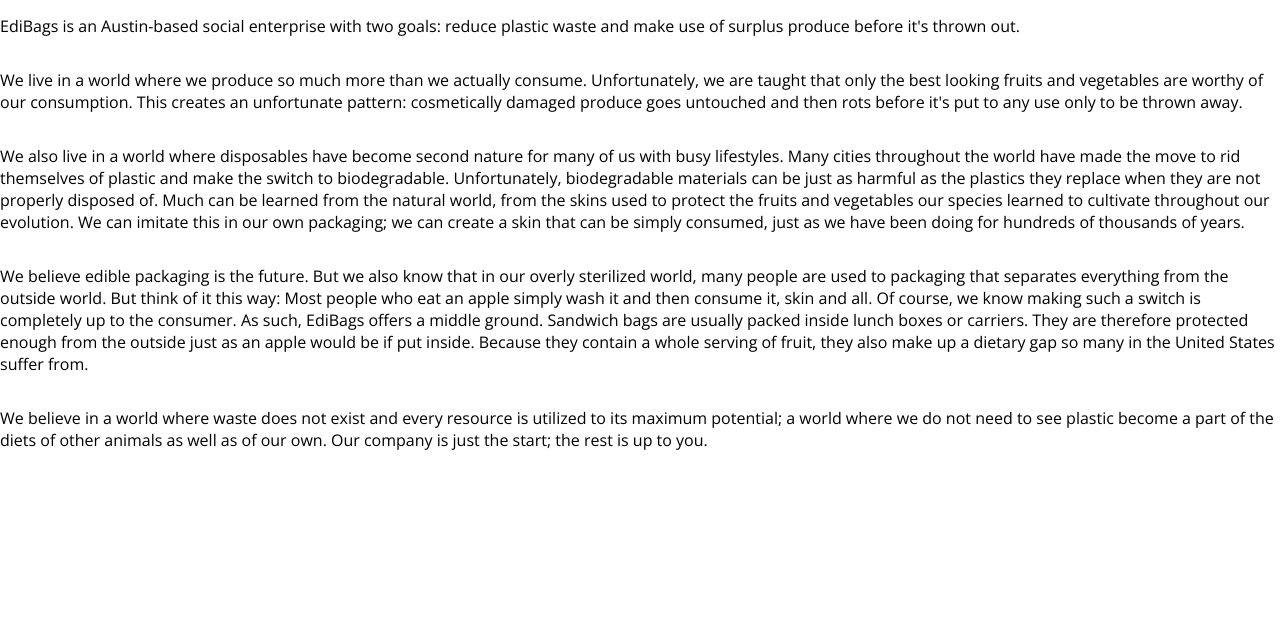
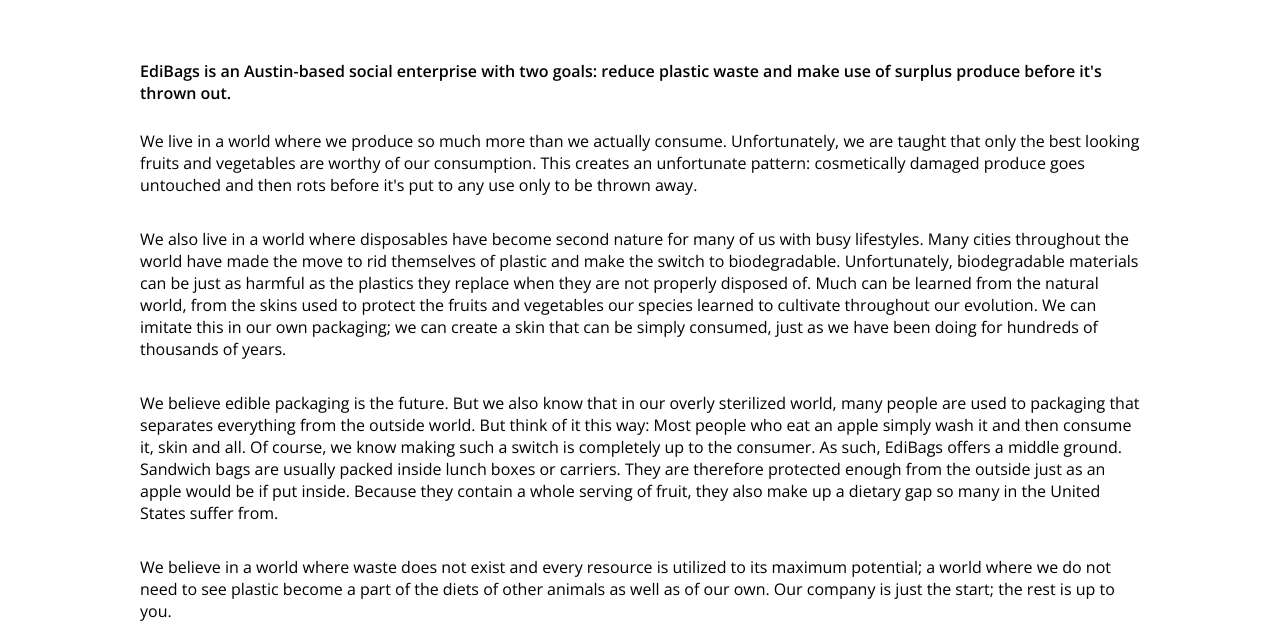
Before and after one commit to sherley91/edibags, a PHP site: page /about.html in a window 1280 px wide. Shown: the part 251-889 px from the top of the page. Before the commit the page ends 701 px from the top, so only its background shows below. Run offline with PHP 8.4, Linux system fonts and the light colour scheme; some web fonts are replaced.

Commit message:
modified about

```diff
--- a/about.html
+++ b/about.html
@@ -2,7 +2,7 @@
 <html>
 	<head>
 		<link href='http://fonts.googleapis.com/css?family=Reenie+Beanie|Open+Sans:300italic,400,600,700,800,300|Shadows+Into+Light+Two|Nothing+You+Could+Do' rel='stylesheet' type='text/css'>
-		<link href='/dhf_quintas_diary_demo/DHF_Quintas_Diary.otf' rel='stylesheet' type='text/css'>
+		<!-- <link href='/dhf_quintas_diary_demo/DHF_Quintas_Diary.otf' rel='stylesheet' type='text/css'> -->
 
 		<link href='http://fonts.googleapis.com/css?family=Roboto:500,900,100,300,700,400' rel='stylesheet' type='text/css'>
 		<link rel="stylesheet" type="text/css" href="style.css">
@@ -10,16 +10,48 @@
 
 	<style>
 
+		.about-wrapper {
+			width: 100%;
+		}
+
 		.about{
 			display: block;
+			max-width: 1000px;
+			margin-left: auto;
+			margin-right: auto;
+			margin-top: 50px;
+			/*background-color: #BBD656;*/
 		}
 
 		.about p{
 			display: inline-block;
 			font-size: 1em;
-			/*padding: 80px;*/
-			margin-left: auto;
-			margin-right: auto;
+
+		}
+
+		.about h1{
+			display: inline-block;
+			font-weight: 600;
+			font-size: 1em;
+			/*text-align: center;*/
+			/*padding-left: 30px;
+			padding-right: 30px;*/
+		}
+
+		.team-wrapper{
+			width: 100%;
+		}
+
+		.team{
+			display: table;
+		}
+
+		.team-img-sarah{
+			display: table-cell;
+		}
+
+		.team-img-amiga{
+			display: table-cell;
 		}
 
 	</style>
@@ -42,16 +74,17 @@
 
 		<div class="banner-wrapper">
 			<div class="banner">
-				<span> About </span>
+				<span> About Us </span>
 			</div>
 			<div class="banner-overlay"></div>
 		</div>
 		<!-- <div class="banner-overlay"></div> -->
-
+		<div class="about-wrapper">
 			<div class="about">
-			<p>
-				EdiBags is an Austin-based social enterprise with two goals: reduce plastic waste and make use of surplus produce before it's thrown out.
-			</p>
+				<h1>
+					EdiBags is an Austin-based social enterprise with two goals:
+					reduce plastic waste and make use of surplus produce before it's thrown out.
+				</h1>
 
 				<p>
 					We live in a world where we produce so much more than we actually consume. Unfortunately, we are taught that only the best looking fruits and vegetables are worthy of our consumption. This creates an unfortunate pattern: cosmetically damaged produce goes untouched and then rots before it's put to any use only to be thrown away.
@@ -70,6 +103,7 @@
 					We believe in a world where waste does not exist and every resource is utilized to its maximum potential; a world where we do not need to see plastic become a part of the diets of other animals as well as of our own.  Our company is just the start; the rest is up to you.
 				</p>
 			</div>
+		</div>
 
 	</body>
 </html>
--- a/contact.html
+++ b/contact.html
@@ -2,7 +2,7 @@
 <html>
 	<head>
 		<link href='http://fonts.googleapis.com/css?family=Reenie+Beanie|Open+Sans:300italic,400,600,700,800,300|Shadows+Into+Light+Two|Nothing+You+Could+Do' rel='stylesheet' type='text/css'>
-		<link href='/dhf_quintas_diary_demo/DHF_Quintas_Diary.otf' rel='stylesheet' type='text/css'>
+		<!-- <link href='/dhf_quintas_diary_demo/DHF_Quintas_Diary.otf' rel='stylesheet' type='text/css'> -->
 
 		<link href='http://fonts.googleapis.com/css?family=Roboto:500,900,100,300,700,400' rel='stylesheet' type='text/css'>
 		<link rel="stylesheet" type="text/css" href="style.css">
--- a/specs.html
+++ b/specs.html
@@ -2,7 +2,7 @@
 <html>
 	<head>
 		<link href='http://fonts.googleapis.com/css?family=Reenie+Beanie|Open+Sans:300italic,400,600,700,800,300|Shadows+Into+Light+Two|Nothing+You+Could+Do' rel='stylesheet' type='text/css'>
-		<link href='/dhf_quintas_diary_demo/DHF_Quintas_Diary.otf' rel='stylesheet' type='text/css'>
+		<!-- <link href='/dhf_quintas_diary_demo/DHF_Quintas_Diary.otf' rel='stylesheet' type='text/css'> -->
 
 		<link href='http://fonts.googleapis.com/css?family=Roboto:500,900,100,300,700,400' rel='stylesheet' type='text/css'>
 		<link rel="stylesheet" type="text/css" href="style.css">
--- a/style.css
+++ b/style.css
@@ -1,5 +1,3 @@
-
-
 		html{
 			margin: 0;
 			padding: 0;
@@ -135,3 +133,26 @@
 			font-size: 3.8em;
 			text-shadow: 1px 1px 2px #444;
 		}
+
+		.footer-container{
+			background-color: #000;
+			width: 100%;
+			height: 50px;
+			bottom: 0;
+			margin: 0;
+			padding: 0;
+			z-index: 3;
+			/*opacity: .95;*/
+		}
+
+		.footer {
+			max-width: 1000px;
+			height: 50px;
+			margin: 0 auto;
+		}
+
+		.footer-logo{
+			display: inline-block;
+			margin-top: .2em;
+			float: left;
+		}
```
Lines whose indentation alone changed are shown as unchanged.
